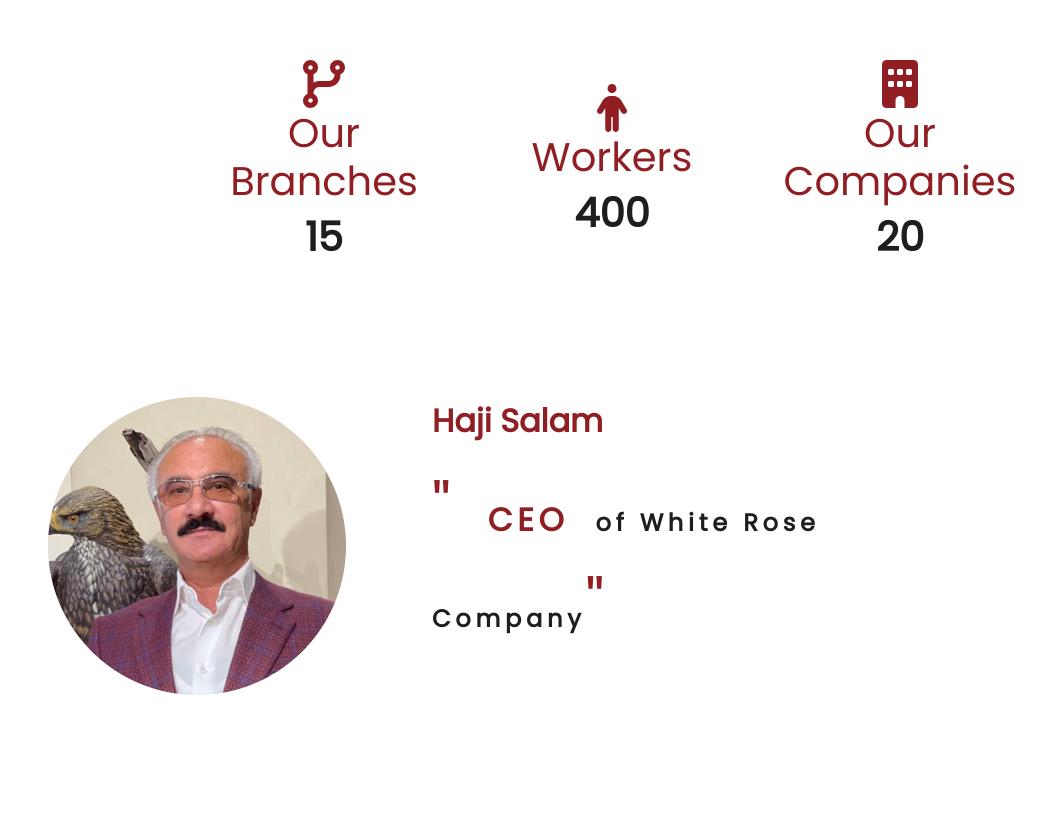
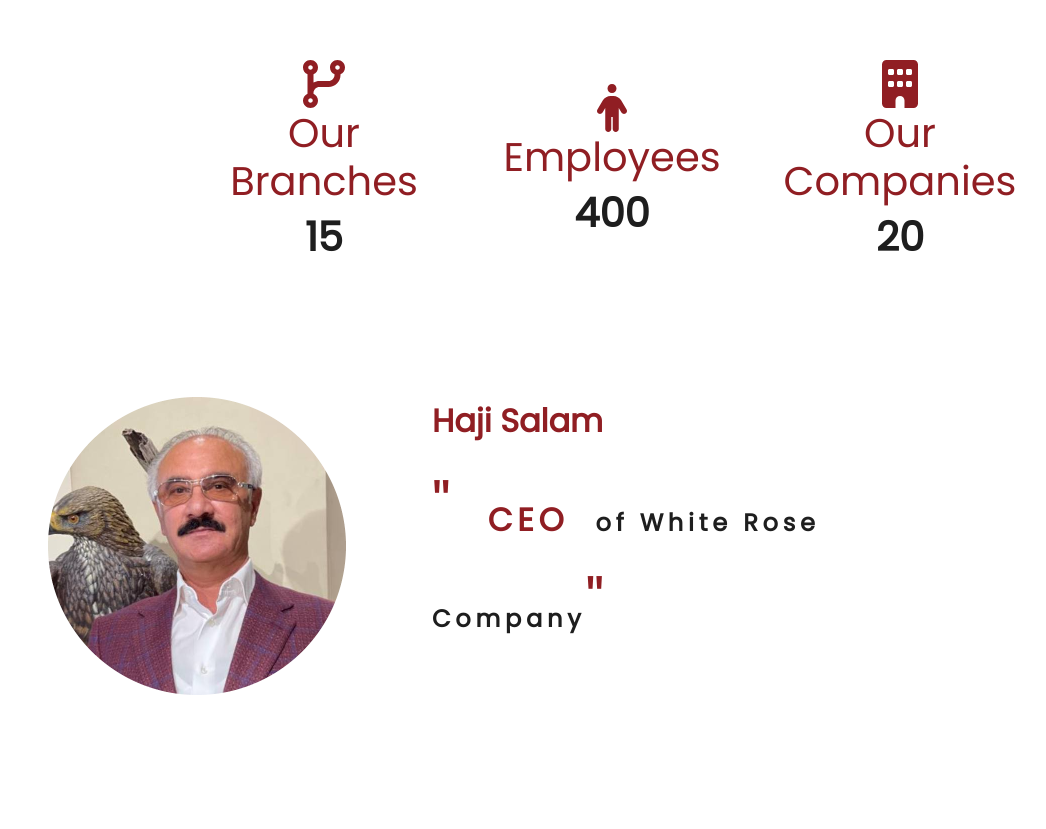
Before and after one commit to Hunter18298/white-rose-company-website, a plain HTML site: page index.html in a window 1280 px wide. Shown: the part 2500-3329 px from the top of the page, without its empty margins (28-1074 px from the left). Drawn offline with nearby package versions, Linux system fonts and the light colour scheme.

Commit message:
feedback

```diff
--- a/index.html
+++ b/index.html
@@ -166,7 +166,7 @@
             </div>
             <div class="col-lg-3 col-md-3 text-center ">
                 <i class="fa-solid fa-person fa-3x "></i>
-                <h1>Workers</h1>
+                <h1>Employees</h1>
 <h1 class="count count-text" data-bs-target="400">0</h1>
             </div>
                        <div class="col-lg-3 col-md-3 text-center">
```
